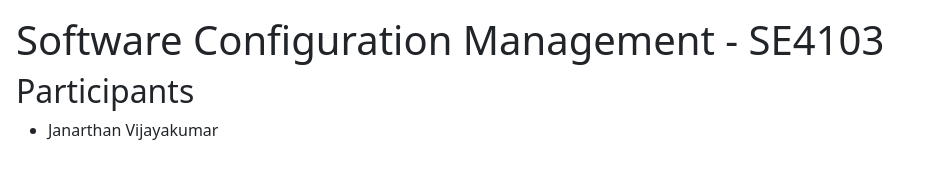
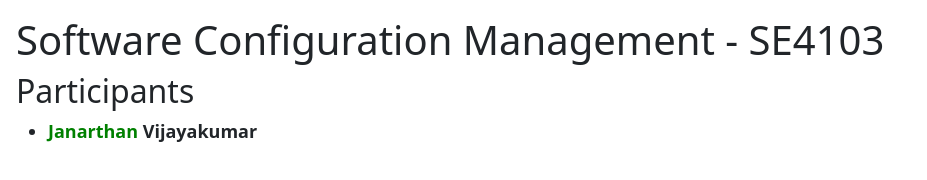
Before and after one commit to Soruba06/PracticalClass01, a plain HTML site: page index.html in a window 1280 px wide. Shown: the whole page, without its empty margins (0-927 px from the left). Drawn offline with nearby package versions, Linux system fonts and the light colour scheme.

Commit message:
Added green to First name

```diff
--- a/index.html
+++ b/index.html
@@ -5,12 +5,21 @@
     <meta name="viewport" content="width=device-width, initial-scale=1">
     <title>SE4103</title>
     <link href="https://cdn.jsdelivr.net/npm/bootstrap@5.3.2/dist/css/bootstrap.min.css" rel="stylesheet" integrity="sha384-T3c6CoIi6uLrA9TneNEoa7RxnatzjcDSCmG1MXxSR1GAsXEV/Dwwykc2MPK8M2HN" crossorigin="anonymous">
+  <style>
+    li {
+      font-size: large;
+      font-weight: bold;
+    }
+    li span {
+      color: green;
+    }
+  </style>
   </head>
   <body style="padding: 16px;">
     <h1>Software Configuration Management - SE4103</h1>
     <h2>Participants</h2>
     <Ul>
-        <li>Janarthan Vijayakumar</li>
+        <li><span>Janarthan</span> Vijayakumar</li>
     </Ul>
     <script src="https://cdn.jsdelivr.net/npm/bootstrap@5.3.2/dist/js/bootstrap.bundle.min.js" integrity="sha384-C6RzsynM9kWDrMNeT87bh95OGNyZPhcTNXj1NW7RuBCsyN/o0jlpcV8Qyq46cDfL" crossorigin="anonymous"></script>
   </body>
```
